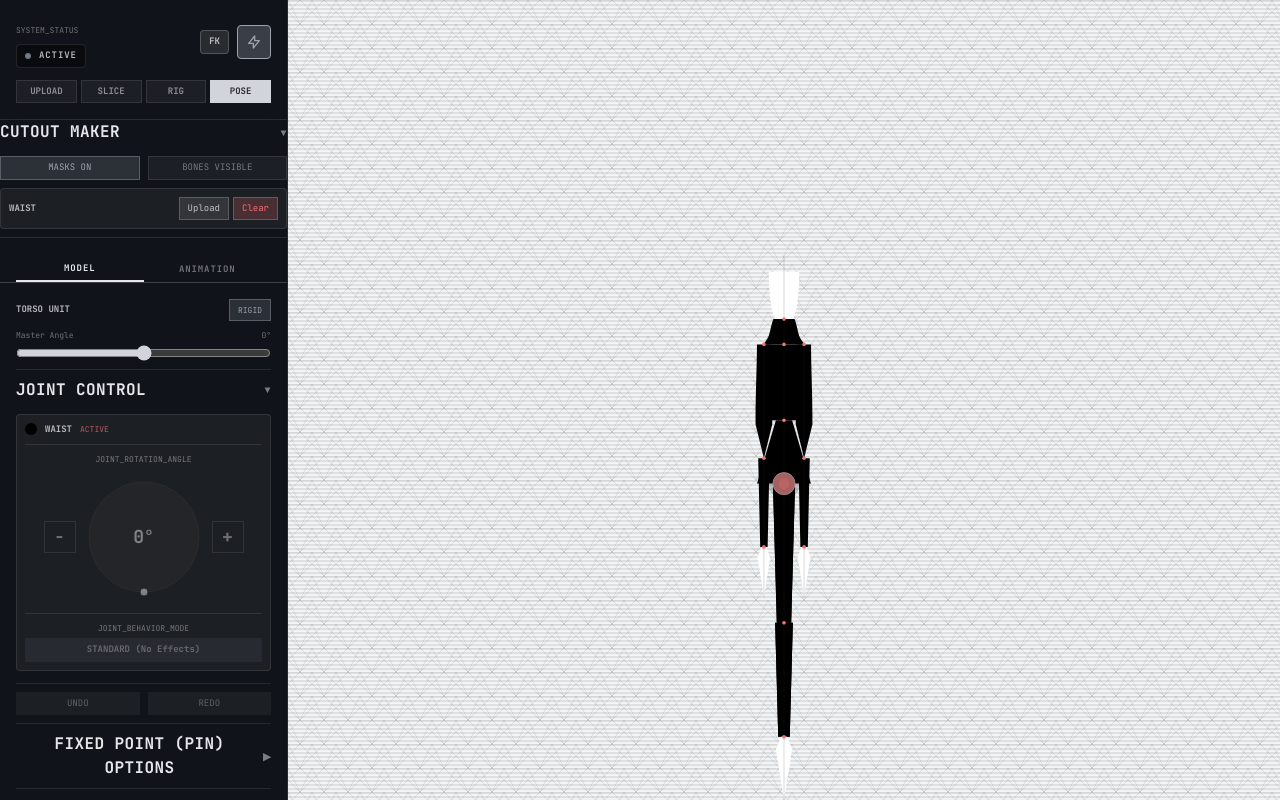
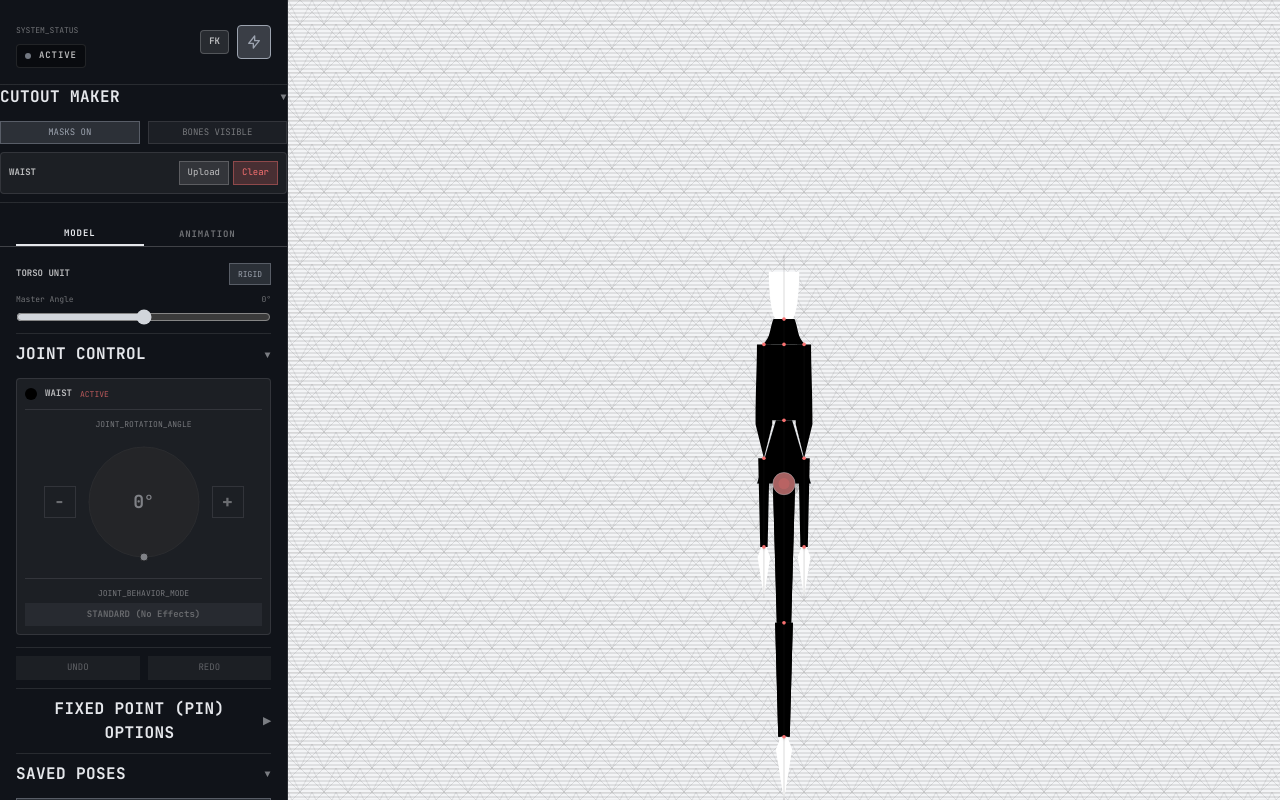
Before and after one commit to etcbrad/Bitruvian-Paynted-Pyxl-Puppyt, a React (Vite) app: page / in a window 1280 px wide. Built offline with nearby package versions, Linux system fonts and the light colour scheme.

Commit message:
Auto-commit: 2026-03-13 01:19:27.817 UTC
Changes: 1 modified

[auto-sync] Ready for CodeRabbit review

```diff
--- a/App.tsx
+++ b/App.tsx
@@ -846,21 +846,6 @@ const App: React.FC = () => {
               </div>
             </div>
 
-            <div className="mt-3 grid grid-cols-4 gap-1">
-              {(['upload', 'slice', 'rig', 'pose'] as const).map(step => (
-                <button
-                  key={step}
-                  onClick={() => setWorkflowStep(step)}
-                  className={`py-1 text-[9px] font-bold uppercase border transition-all ${
-                    workflowStep === step
-                      ? 'bg-selection text-paper border-selection'
-                      : 'bg-white/5 border-white/10 text-white/50 hover:text-white/80'
-                  }`}
-                >
-                  {step}
-                </button>
-              ))}
-            </div>
           </div>
 
           {/* Section: Cutout Maker */}
```
